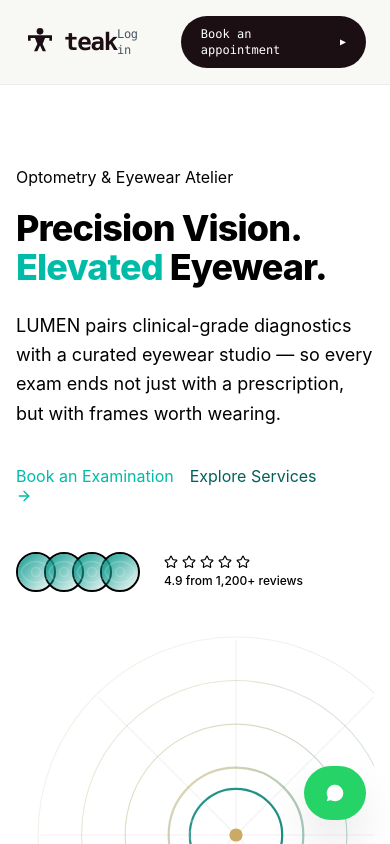
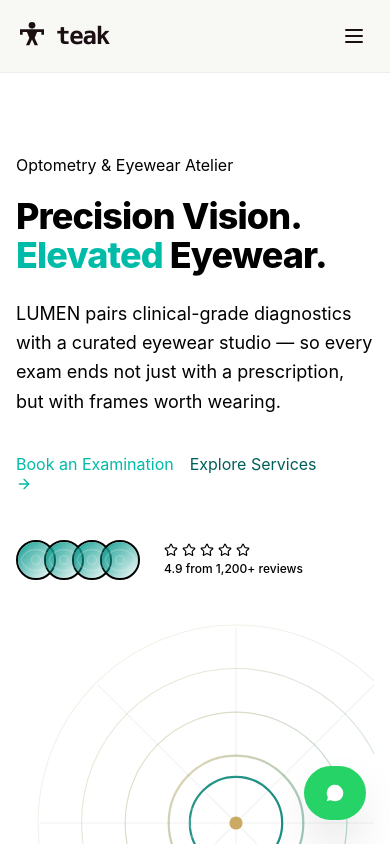
Before and after one commit to neducod/optometry-clinic-website, a React (Vite) app: page / in a window 390 px wide. Shown: the top 844 px of the page. Built offline with nearby package versions, Linux system fonts and the light colour scheme.

Commit message:
responsive design on navbar

```diff
--- a/src/components/Navbar.jsx
+++ b/src/components/Navbar.jsx
@@ -149,11 +149,11 @@
 //   )
 // }
 
-
-
-import React from 'react';
+import React, { useState } from 'react';
 
 const Navbar = () => {
+  const [isOpen, setIsOpen] = useState(false);
+
   const navItems = [
     { name: 'Home', color: 'bg-emerald-500' },
     { name: 'Services', color: 'bg-sky-300' },
@@ -162,10 +162,11 @@
   ];
 
   return (
-    <nav className="w-full bg-[#f8f9f5] border-b border-gray-200/60 px-6 py-4 flex items-center justify-between font-mono text-sm">
+    <nav className="relative w-full bg-[#f8f9f5] border-b border-gray-200/60 font-mono text-sm">
+      <div className="max-w-7xl mx-auto px-4 sm:px-6 py-4 flex items-center justify-between">
+
         {/* Logo */}
         <div className="flex items-center gap-2">
-        {/* Simple stylized SVG logo matching 'teak' icon */}
           <div className="flex items-center justify-center text-[#1c0f13]">
             <svg
               className="w-8 h-8 fill-current"
@@ -181,8 +182,8 @@
           </span>
         </div>
 
-      {/* Navigation Links with Colored Squares */}
-      <div className="hidden md:flex items-center gap-6 bg-white/70 px-5 py-2.5 rounded-sm shadow-xs border border-gray-100/80">
+        {/* Desktop Navigation Links */}
+        <div className="hidden lg:flex items-center gap-6 bg-white/70 px-5 py-2.5 rounded-sm shadow-xs border border-gray-100/80">
           {navItems.map((item) => (
             <a
               key={item.name}
@@ -195,8 +196,8 @@
           ))}
         </div>
 
-      {/* Action Buttons */}
-      <div className="flex items-center gap-6">
+        {/* Desktop Action Buttons */}
+        <div className="hidden md:flex items-center gap-6">
           <a
             href="#login"
             className="text-gray-600 hover:text-gray-900 text-xs font-medium tracking-tight"
@@ -214,6 +215,67 @@
             </span>
           </a>
         </div>
+
+        {/* Hamburger Icon for Mobile/Tablet */}
+        <div className="flex items-center md:hidden">
+          <button
+            onClick={() => setIsOpen(!isOpen)}
+            type="button"
+            className="text-[#1c0f13] hover:text-gray-600 focus:outline-none p-2"
+            aria-label="Toggle Menu"
+          >
+            {isOpen ? (
+              // Close Icon (X)
+              <svg className="w-6 h-6" fill="none" viewBox="0 0 24 24" stroke="currentColor">
+                <path strokeLinecap="round" strokeLinejoin="round" strokeWidth={2} d="M6 18L18 6M6 6l12 12" />
+              </svg>
+            ) : (
+              // Hamburger Icon
+              <svg className="w-6 h-6" fill="none" viewBox="0 0 24 24" stroke="currentColor">
+                <path strokeLinecap="round" strokeLinejoin="round" strokeWidth={2} d="M4 6h16M4 12h16M4 18h16" />
+              </svg>
+            )}
+          </button>
+        </div>
+      </div>
+
+      {/* Mobile Drawer / Dropdown Menu */}
+      {isOpen && (
+        <div className="md:hidden bg-[#f8f9f5] border-b border-gray-200 px-4 pt-2 pb-6 space-y-4">
+          <div className="flex flex-col gap-3 bg-white/70 p-4 rounded-md border border-gray-100/80">
+            {navItems.map((item) => (
+              <a
+                key={item.name}
+                href={`#${item.name.toLowerCase()}`}
+                onClick={() => setIsOpen(false)}
+                className="flex items-center gap-2 text-gray-600 hover:text-gray-900 font-medium text-xs tracking-tight py-1"
+              >
+                <span className={`w-2.5 h-2.5 rounded-xs ${item.color} inline-block`} />
+                {item.name}
+              </a>
+            ))}
+          </div>
+
+          <div className="flex flex-col gap-3 pt-2">
+            <a
+              href="#login"
+              onClick={() => setIsOpen(false)}
+              className="text-gray-600 hover:text-gray-900 text-xs font-medium tracking-tight px-1"
+            >
+              Log in
+            </a>
+
+            <a
+              href="#book"
+              onClick={() => setIsOpen(false)}
+              className="bg-[#1c0f13] text-white text-xs font-medium px-5 py-3 rounded-full flex items-center justify-center gap-2"
+            >
+              <span>Book an appointment</span>
+              <span className="text-[10px]">▶</span>
+            </a>
+          </div>
+        </div>
+      )}
     </nav>
   );
 };
```
Lines whose indentation alone changed are shown as unchanged.
